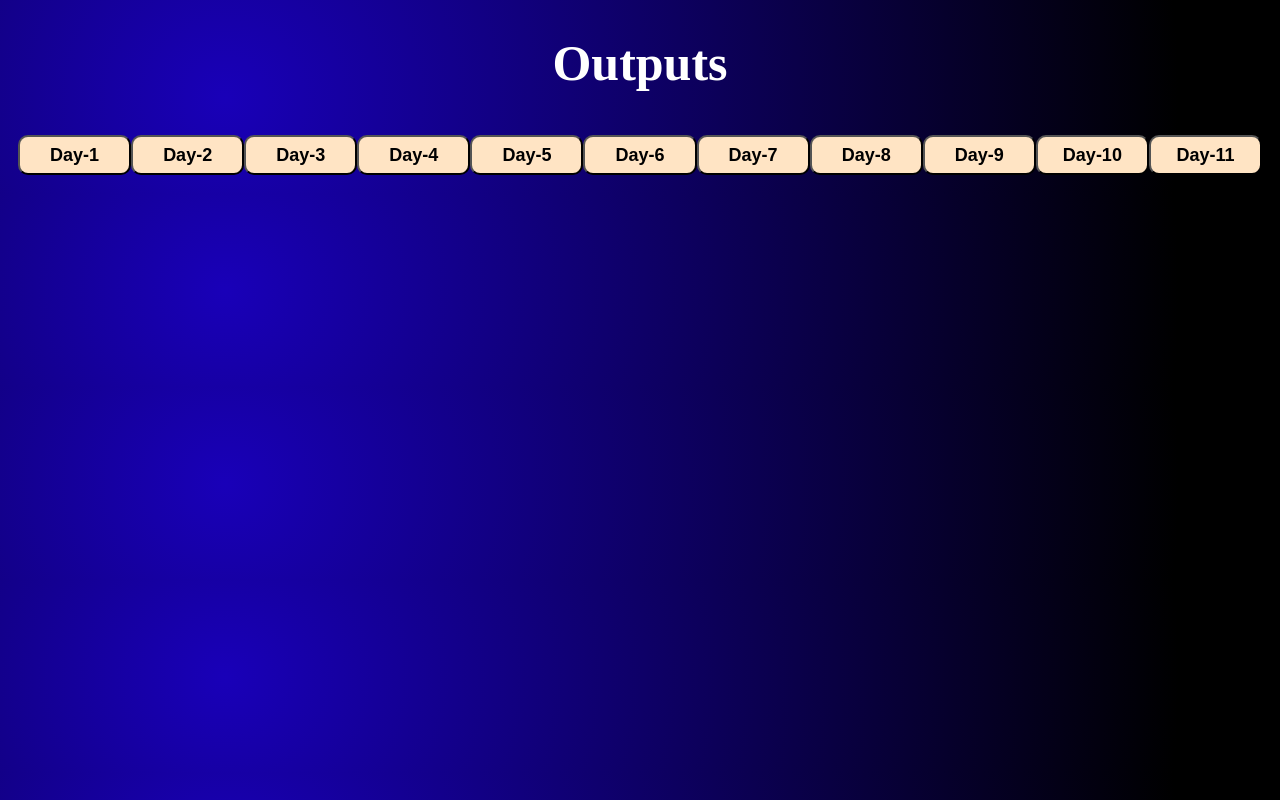
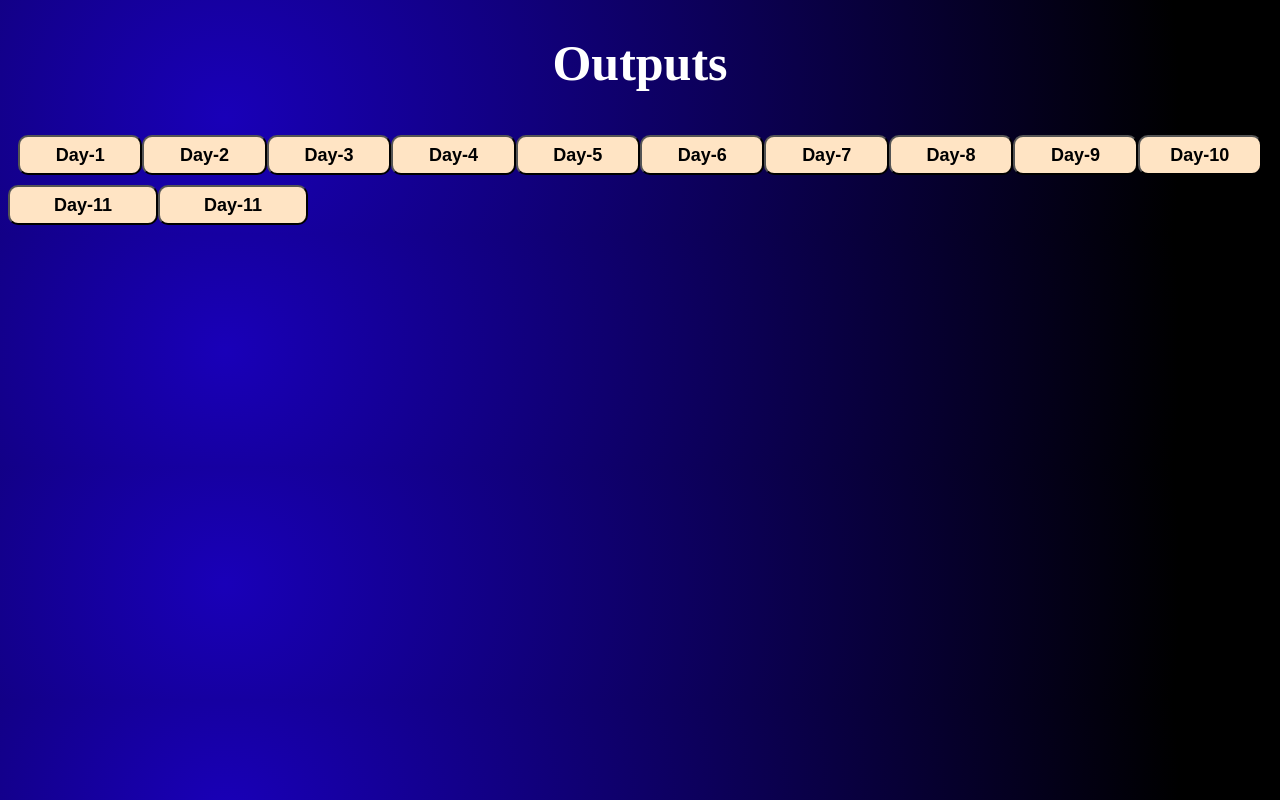
Before and after one commit to SoyuzDangol55/React, a React (Vite) app in the folder Show-Case/: page / in a window 1280 px wide. Built offline with nearby package versions, Linux system fonts and the light colour scheme.

Commit message:
Feat:Add seperate div with button day 11,12

```diff
--- a/Show-Case/src/Buttons.jsx
+++ b/Show-Case/src/Buttons.jsx
@@ -14,8 +14,11 @@ return(
          <button onClick={()=>window.open("https://day-7-rose.vercel.app/" , "_blank")}className="btns">Day-7</button>
           <button onClick={()=>window.open("https://day-8-eosin.vercel.app/" , "_blank")}className="btns">Day-8</button>
           <button onClick={()=>window.open("https://react-pi-lilac.vercel.app/" , "_blank")}className="btns">Day-9</button>
-           <button onClick={()=>window.open("https://day-10-nu.vercel.app/" , "_blank")}className="btns">Day-10</button><br />
-            <button onClick={()=>window.open("https://dayy-11.vercel.app/" , "_blank")}className="btns">Day-11</button>
+           <button onClick={()=>window.open("https://day-10-nu.vercel.app/" , "_blank")}className="btns">Day-10</button>
+          </div>
+          <div>
+         <button onClick={()=>window.open("https://dayy-11.vercel.app/" , "_blank")}className="btns">Day-11</button>
+         <button onClick={()=>window.open("https://day-12-seven.vercel.app/" , "_blank")}className="btns">Day-11</button>
           </div>
     </>
 );
```
